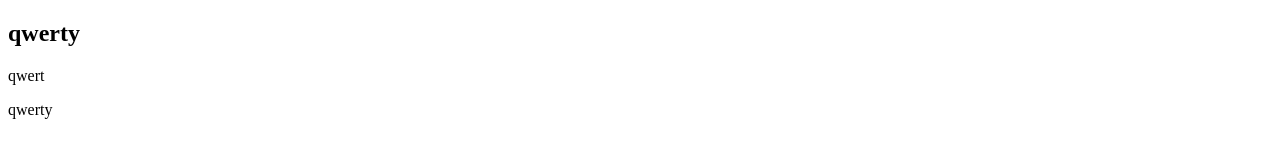
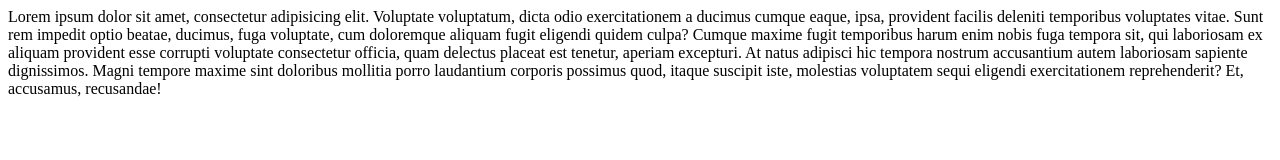
Before and after one commit to VLADlikholap339/site, a plain HTML site: page index.html in a window 1280 px wide. Drawn offline with Linux system fonts and the light colour scheme.

Commit message:
third commit

```diff
--- a/index.html
+++ b/index.html
@@ -5,8 +5,6 @@
 	<title>Document</title>
 </head>
 <body>
-	<h2>qwerty</h2>
-	<p>qwert</p>
-	<p>qwerty</p>
+	<div> Lorem ipsum dolor sit amet, consectetur adipisicing elit. Voluptate voluptatum, dicta odio exercitationem a ducimus cumque eaque, ipsa, provident facilis deleniti temporibus voluptates vitae. Sunt rem impedit optio beatae, ducimus, fuga voluptate, cum doloremque aliquam fugit eligendi quidem culpa? Cumque maxime fugit temporibus harum enim nobis fuga tempora sit, qui laboriosam ex aliquam provident esse corrupti voluptate consectetur officia, quam delectus placeat est tenetur, aperiam excepturi. At natus adipisci hic tempora nostrum accusantium autem laboriosam sapiente dignissimos. Magni tempore maxime sint doloribus mollitia porro laudantium corporis possimus quod, itaque suscipit iste, molestias voluptatem sequi eligendi exercitationem reprehenderit? Et, accusamus, recusandae!</div>
 </body>
 </html>
```
